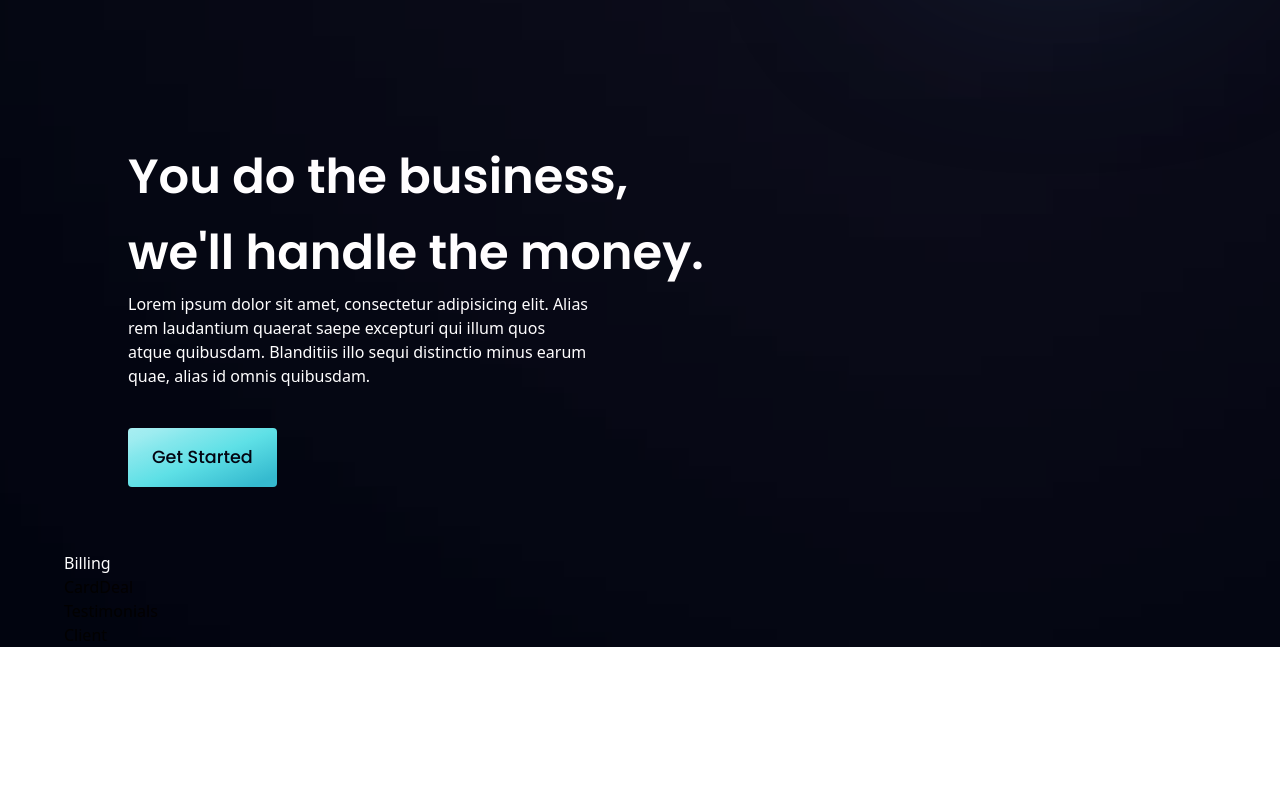
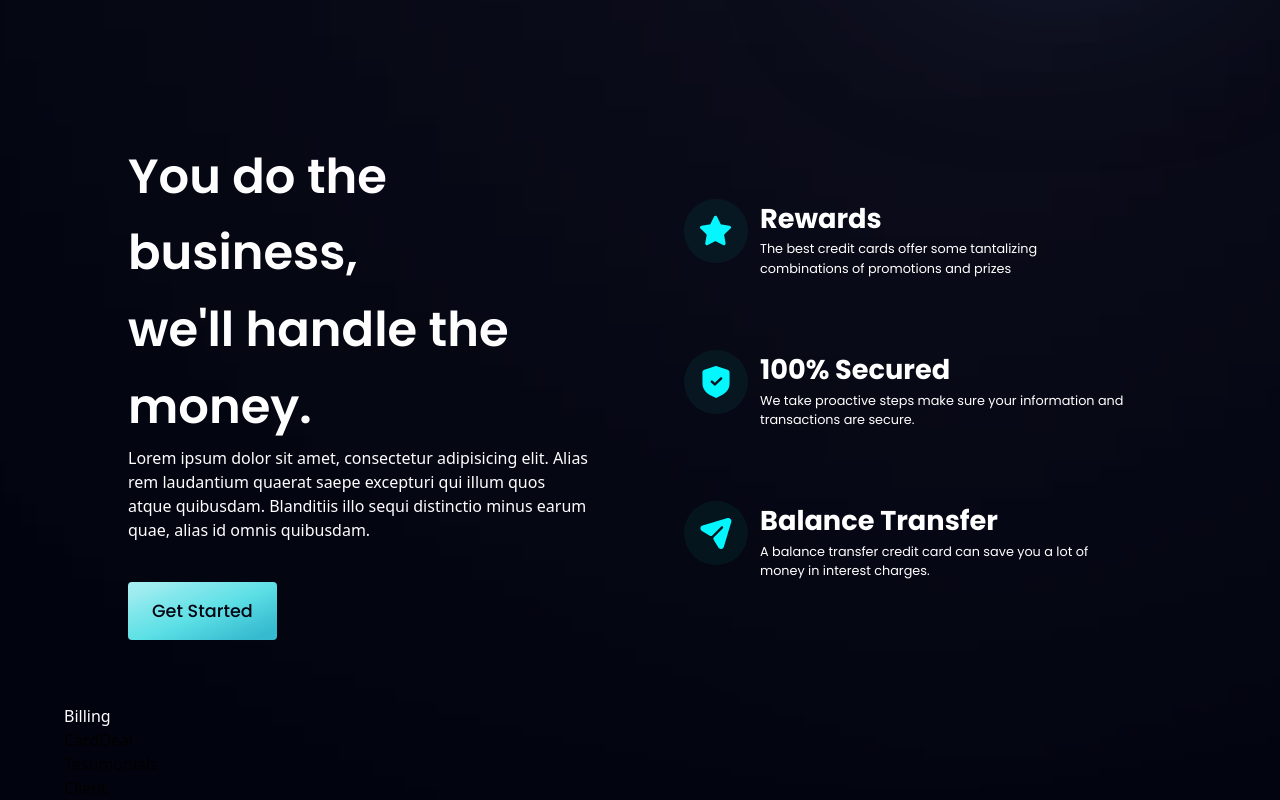
Before and after one commit to aditya8850/Banking-App-Landing_reactJs, a React (Vite) app: page / in a window 1280 px wide. Shown: the part 701-1501 px from the top of the page. Before the commit the page ends 1348 px from the top, so only its background shows below. Built offline with nearby package versions, Linux system fonts and the light colour scheme.

Commit message:
bug-fixes-gsap

```diff
--- a/src/components/Business.jsx
+++ b/src/components/Business.jsx
@@ -2,6 +2,21 @@
 import { features } from "../constants/";
 import styles, { layout } from "../style";
 import Button from "./Button";
+const FeatureCard = ({ icon, title, content, index }) => (
+  <div className={`flex flex-row p-6 rounded-[20px] ${index !== features.length-1 ? 'mb-6':'mb-0'} feature-card`}>
+    <div className={`w-[4rem] h-[4rem] rounded-full ${styles.flexCenter} bg-dimBlue`}>
+      <img src={icon} alt="icon" className="w-[50%] h-[50%] object-contain" />
+    </div>
+    <div className="flex-1 flex flex-col ml-3  text-white">
+      <h4 className="font-poppins font-bold text-[1.7rem]">
+        {title}
+      </h4>
+      <p className="font-poppins text-[0.8rem]">
+        {content}
+      </p>
+    </div>
+  </div>
+);
 const Business = () => (
   <section id="features" className={`${layout.section}  xl:px-0 sm:px-16 px-6`}>
     <div className={layout.sectionInfo}>
@@ -17,6 +32,11 @@
       </p>
       <Button styles="mt-10" />
     </div>
+    <div className={`${layout.sectionImg} flex-col`}>
+      {features.map((feature, index) => (
+        <FeatureCard key={feature.id} {...feature} index={index} />
+      ))}
+    </div>
   </section>
 );
 
--- a/src/components/Navbar.jsx
+++ b/src/components/Navbar.jsx
@@ -1,41 +1,36 @@
 import React from "react";
-import { useState,useRef,useLayoutEffect } from "react";
+import { useState, useRef, useEffect } from "react";
 import { close, logo, menu } from "../assets";
 import { navLinks } from "../constants";
 import gsap from "gsap";
 const Navbar = () => {
   const [toggle, setToggle] = useState(false);
   const navbarRef = useRef(null);
-  const navbarRef2 = useRef(null);
-  useLayoutEffect(() => {
-    // GSAP animation for navbar
+  useEffect(() => {
+    // GSAP animation for navbar (desktop view)
     if (navbarRef.current) {
-      const navbarElements = navbarRef.current.querySelectorAll(".navbar, .navbar ul li")
+      const navbarElements = navbarRef.current.querySelectorAll(
+        "img, .navbar ul li"
+      );
       gsap.fromTo(
-        [navbarElements],
-        { y:-100,opacity: 0 }, // Initial state
+        navbarElements,
+        { y: -100, opacity: 0 },
         {
-          y:0,
+          y: 0,
           opacity: 1,
-          duration: 0.5, // Duration of the animation
-          stagger: 0.1, // Stagger the animation
-          ease: "power2.out" // Easing function
+          duration: 0.5,
+          stagger: 0.1,
+          ease: "power2.out",
         }
       );
-      gsap.fromTo(navbarRef2.current,{
-        y:-100,
-        opacity:0
-      },{
-        y:0,
-        opacity:1,
-        duration:0.5
-      })
     }
   }, []);
 
+
+
   return (
     <div
-    ref={navbarRef}
+      ref={navbarRef}
       className=" navbar w-full flex py-5 justify-between items-center  "
     >
       <img src={logo} alt="hoobank" className="w-[124px] h-[32px]" />
@@ -51,7 +46,10 @@
           </li>
         ))}
       </ul>
-      <div ref={navbarRef2} className="nav-mobile  sm:hidden flex flex-1 justify-end items-center w-full text-white  overflow-hidden z-[101]  ">
+      <div
+
+        className="navbar-mob  sm:hidden flex flex-1 justify-end items-center w-full text-white  overflow-hidden z-[101]  "
+      >
         <img
           src={toggle ? close : menu}
           alt="menu"
```
